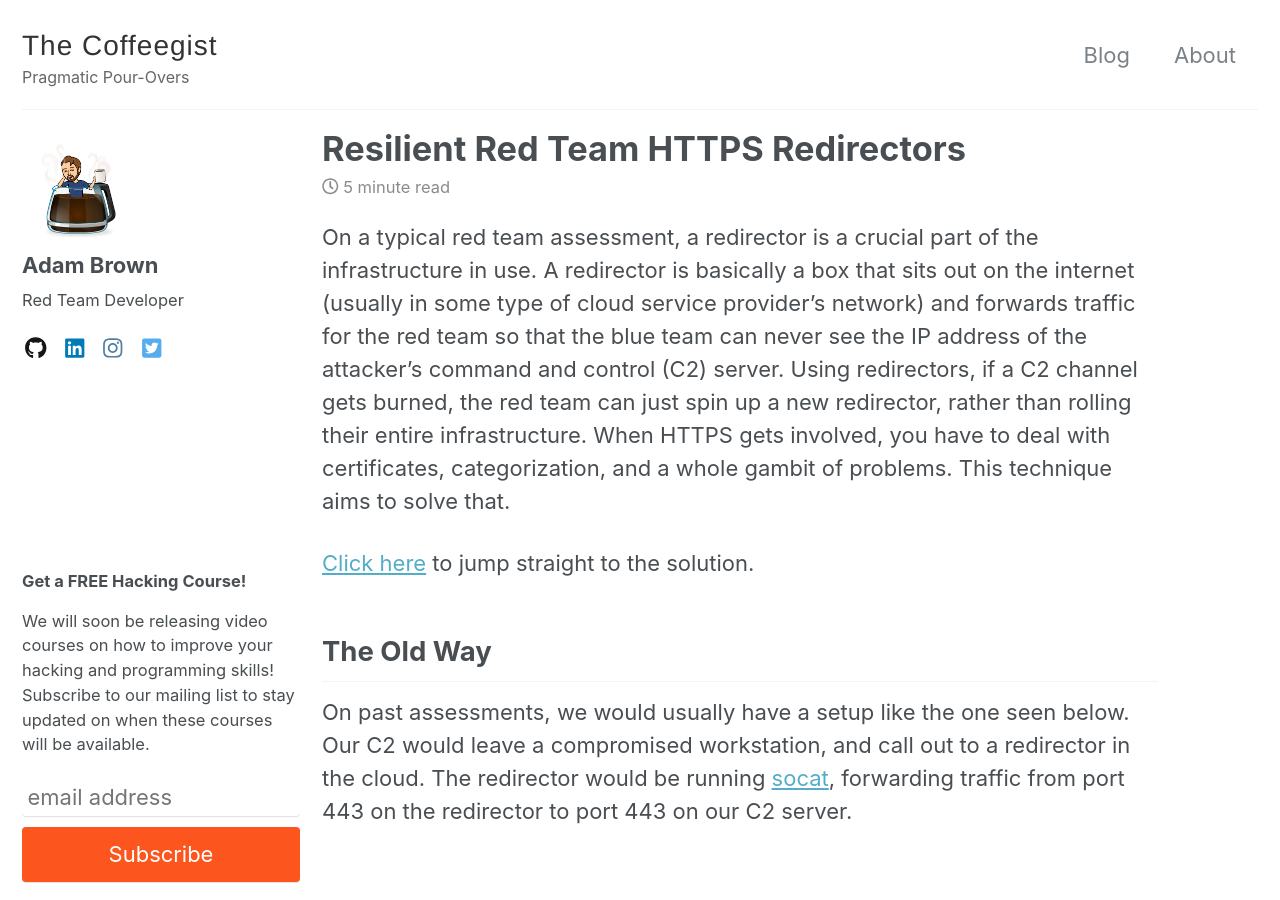
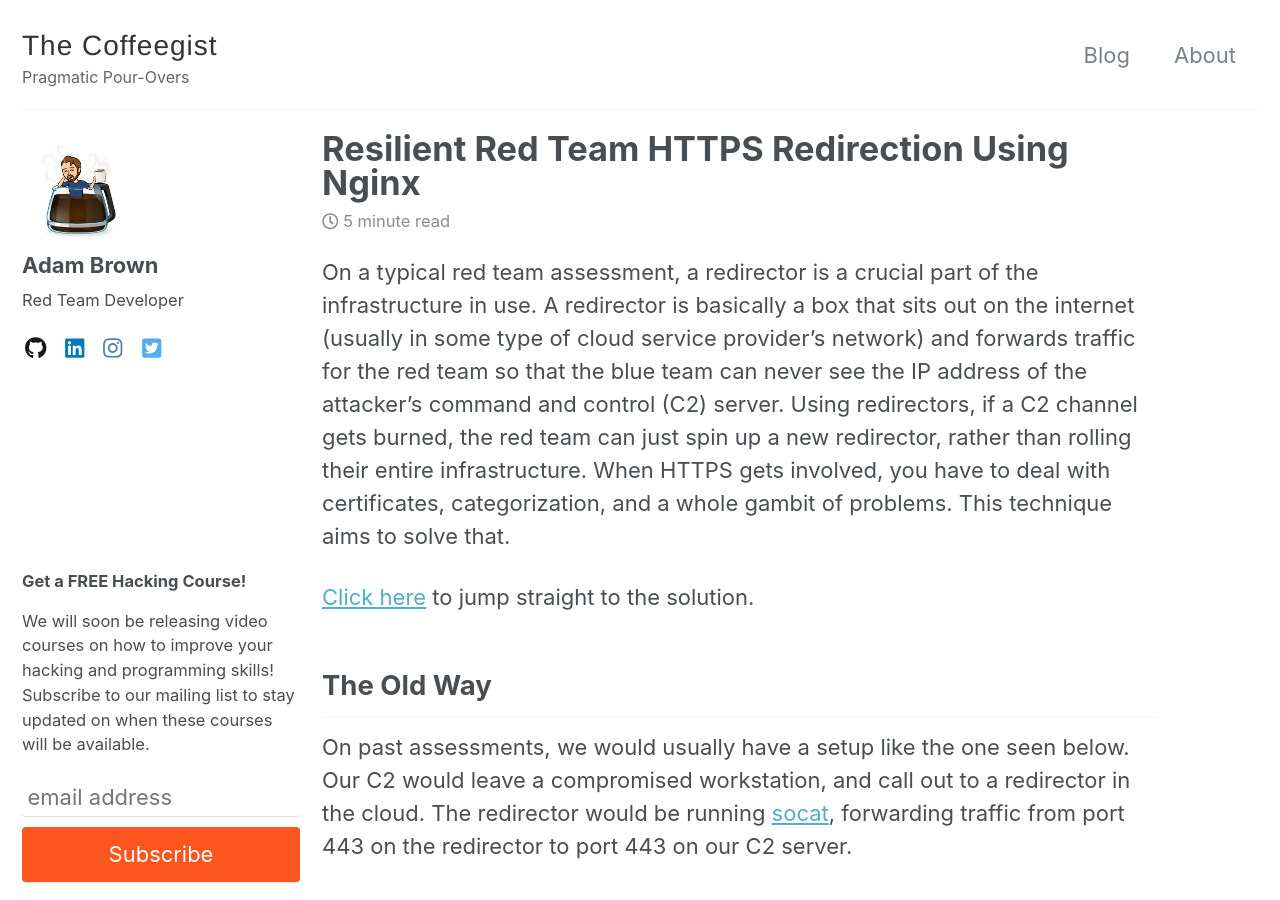
Before and after one commit to coffeegist/coffeegist.github.io, a Jekyll site: the page built from _posts/2018-06-07-resilient-red-team-https-redirection-using-nginx.md, in a window 1280 px wide and 900 px high. Built offline with Jekyll 4.4.1, drawn with Linux system fonts in a browser that asks for light colours; nearby versions of some CDN libraries; comment, search, counter and statistics services are not loaded.

Commit message:
* Renaming posts and files.

```diff
--- a/_posts/2018-06-07-resilient-red-team-https-redirectors.md
+++ b/_posts/2018-06-07-resilient-red-team-https-redirection-using-nginx.md
@@ -1,5 +1,5 @@
 ---
-title: Resilient Red Team HTTPS Redirectors
+title: Resilient Red Team HTTPS Redirection Using Nginx
 category: Security
 tags: [red-team, hacking, security, tutorial]
 ---
```
Also changed, not shown: assets/images/2018-06-07-resilient-red-team-https-redirection-using-nginx/basic-redirector.png (renamed from assets/images/2018-08-07-resilient-red-team-https-redirectors/basic-redirector.png).
